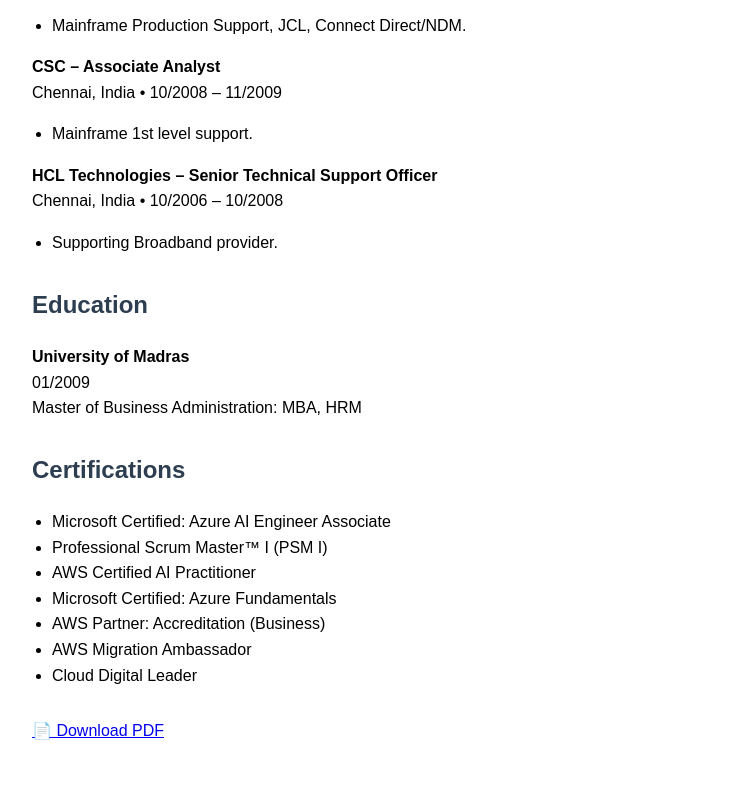
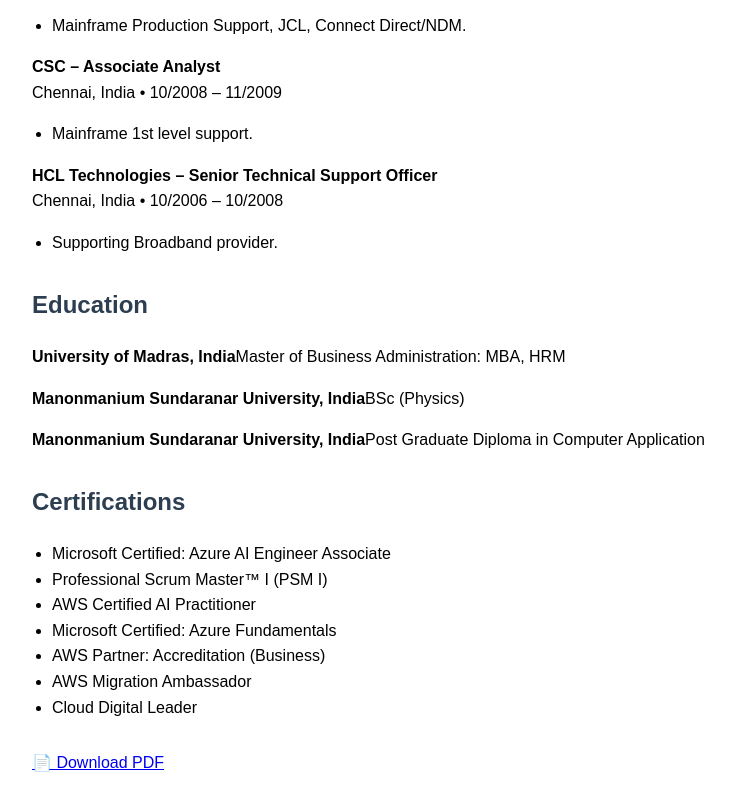
Before and after one commit to aron-francis/resume-site, a plain HTML site: page index.html in a window 1280 px wide. Shown: the part 1976-2772 px from the top of the page, without its empty margins (208-943 px from the left). Before the commit the page ends 2740 px from the top, so only its background shows below. Drawn offline with Linux system fonts and the light colour scheme.

Commit message:
Update index.html

```diff
--- a/index.html
+++ b/index.html
@@ -120,7 +120,9 @@
 
   <div class="section">
     <h2>Education</h2>
-    <p><strong>University of Madras</strong><br/>01/2009<br/>Master of Business Administration: MBA, HRM</p>
+    <p><strong>University of Madras, India</strong>Master of Business Administration: MBA, HRM</p>
+    <p><strong>Manonmanium Sundaranar University, India</strong>BSc (Physics)</p>
+    <p><strong>Manonmanium Sundaranar University, India</strong>Post Graduate Diploma in Computer Application</p>
   </div>
 
   <div class="section">
```
